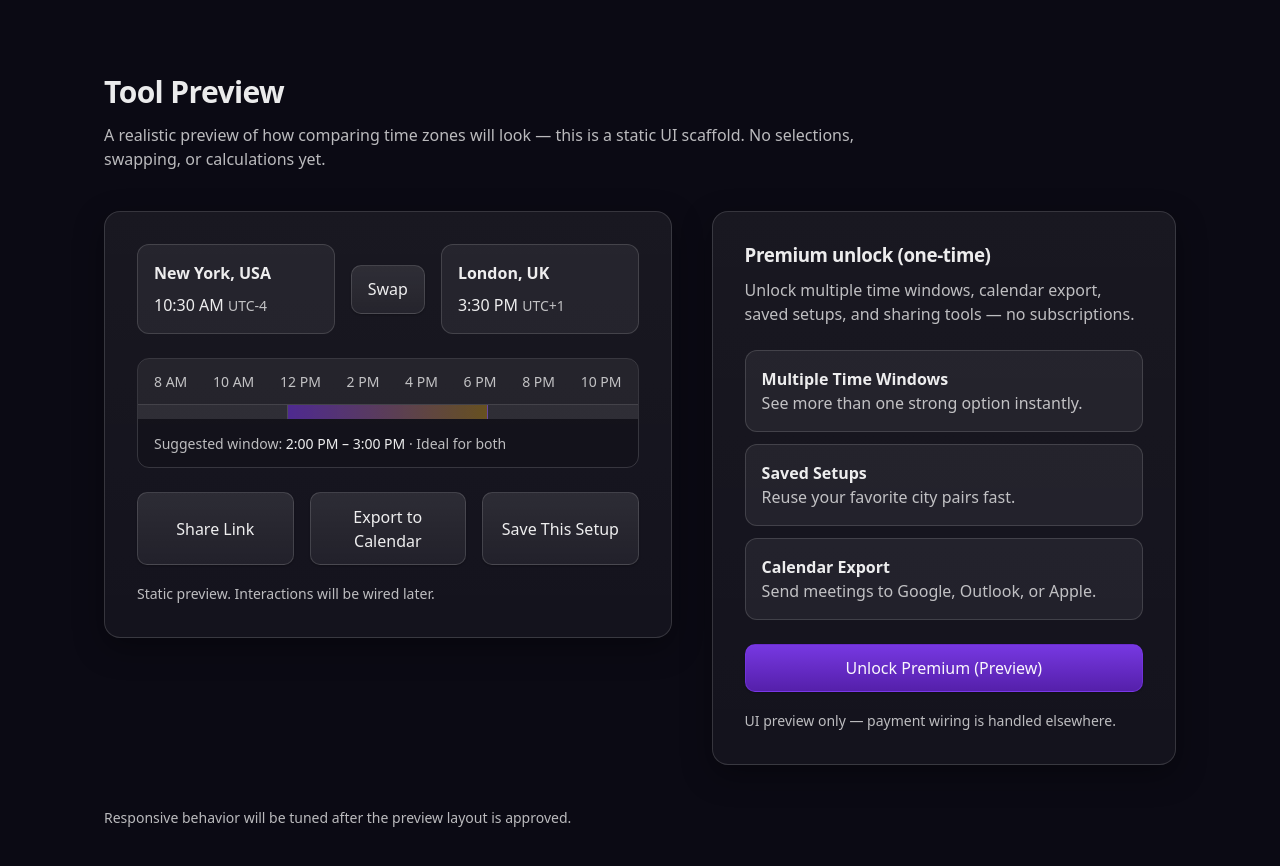
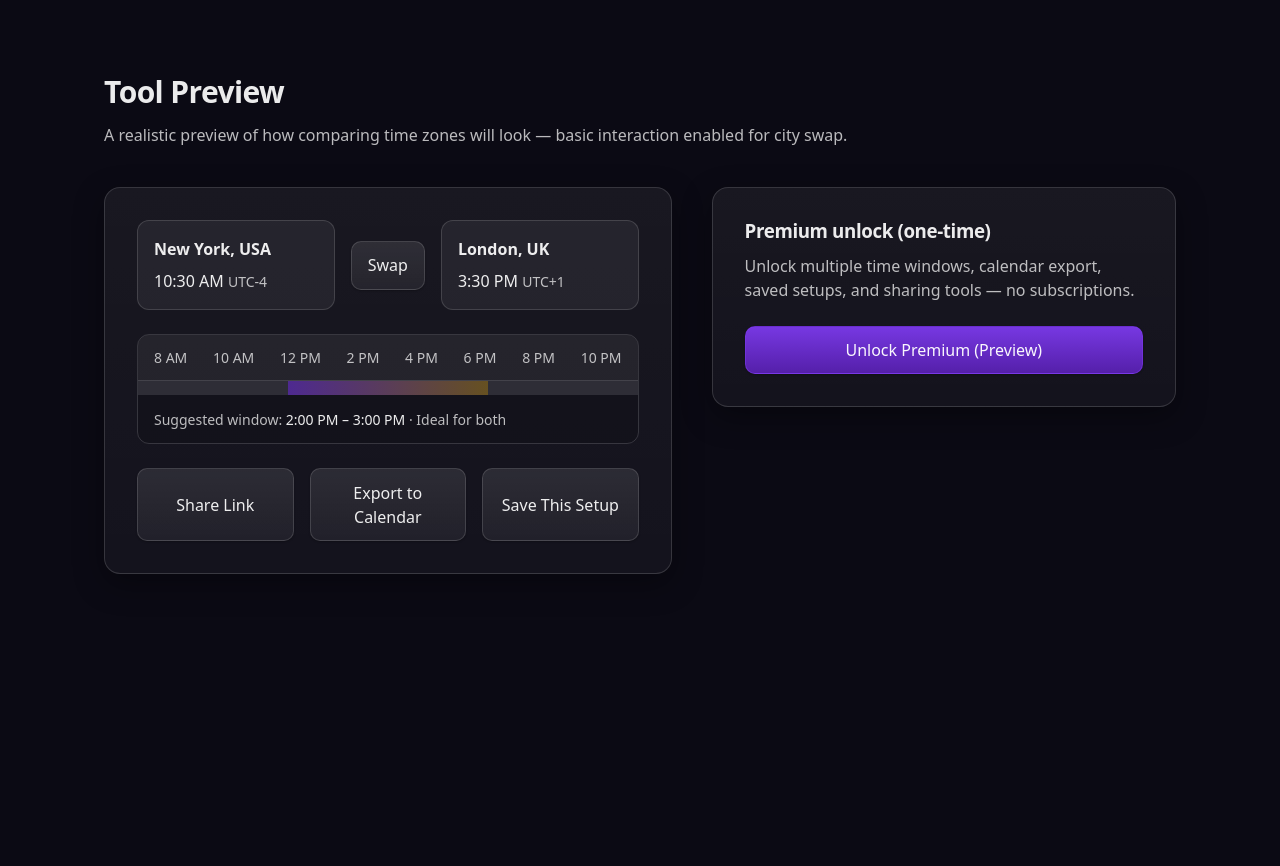
Before and after one commit to techtalk1282/Best-Meeting-Time, a Next.js app: page / in a window 1280 px wide. Shown: the part 700-1566 px from the top of the page. After the commit the page ends 1338 px from the top, so only its background shows below. Built offline with nearby package versions, Linux system fonts and the light colour scheme.

Commit message:
feat(ui): enable city swap interaction in tool preview

```diff
--- a/app/ui/ToolPreviewSection.tsx
+++ b/app/ui/ToolPreviewSection.tsx
@@ -1,10 +1,34 @@
+"use client";
+
 // app/ui/ToolPreviewSection.tsx
-// PURPOSE: Tool preview section — realistic static UI scaffold (no logic).
-// NO state, NO behavior, NO API calls.
+// PURPOSE: Tool preview section — interactive city swap only.
+// Still NO calculations or API calls.
+
+import { useState } from "react";
 
 export default function ToolPreviewSection() {
+
+  const [cityA, setCityA] = useState({
+    name: "New York, USA",
+    time: "10:30 AM",
+    utc: "UTC-4"
+  });
+
+  const [cityB, setCityB] = useState({
+    name: "London, UK",
+    time: "3:30 PM",
+    utc: "UTC+1"
+  });
+
+  function swapCities() {
+    const temp = cityA;
+    setCityA(cityB);
+    setCityB(temp);
+  }
+
   return (
     <section
+      id="tool-preview"
       aria-label="Tool Preview Section"
       style={{
         paddingTop: "var(--space-16)",
@@ -20,6 +44,7 @@ export default function ToolPreviewSection() {
           paddingRight: "var(--space-6)",
         }}
       >
+
         {/* Section Header */}
         <header
           aria-label="Tool Preview Header"
@@ -30,8 +55,8 @@ export default function ToolPreviewSection() {
         >
           <h2 style={{ marginBottom: "var(--space-3)" }}>Tool Preview</h2>
           <p style={{ maxWidth: 760 }}>
-            A realistic preview of how comparing time zones will look — this is a
-            static UI scaffold. No selections, swapping, or calculations yet.
+            A realistic preview of how comparing time zones will look — basic
+            interaction enabled for city swap.
           </p>
         </header>
 
@@ -45,7 +70,8 @@ export default function ToolPreviewSection() {
             alignItems: "start",
           }}
         >
-          {/* Left: Main Preview Card */}
+
+          {/* LEFT CARD */}
           <div
             aria-label="Preview Main Card"
             className="card"
@@ -53,6 +79,7 @@ export default function ToolPreviewSection() {
               padding: "var(--space-8)",
             }}
           >
+
             {/* City Row */}
             <div
               aria-label="City Row"
@@ -64,8 +91,9 @@ export default function ToolPreviewSection() {
                 marginBottom: "var(--space-6)",
               }}
             >
+
+              {/* City A */}
               <div
-                aria-label="City A Block"
                 style={{
                   padding: "var(--space-4)",
                   borderRadius: "var(--radius-md)",
@@ -74,22 +102,24 @@ export default function ToolPreviewSection() {
                 }}
               >
                 <p style={{ marginBottom: "var(--space-2)" }}>
-                  <strong style={{ color: "var(--text)" }}>New York, USA</strong>
+                  <strong style={{ color: "var(--text)" }}>{cityA.name}</strong>
                 </p>
+
                 <p style={{ marginBottom: 0 }}>
-                  <span style={{ color: "var(--text)" }}>10:30 AM</span>{" "}
-                  <small>UTC-4</small>
+                  <span style={{ color: "var(--text)" }}>{cityA.time}</span>{" "}
+                  <small>{cityA.utc}</small>
                 </p>
               </div>
 
-              <div aria-label="Swap Block" style={{ textAlign: "center" }}>
-                <button type="button" aria-label="Swap cities (static)">
+              {/* Swap Button */}
+              <div style={{ textAlign: "center" }}>
+                <button onClick={swapCities}>
                   Swap
                 </button>
               </div>
 
+              {/* City B */}
               <div
-                aria-label="City B Block"
                 style={{
                   padding: "var(--space-4)",
                   borderRadius: "var(--radius-md)",
@@ -98,18 +128,19 @@ export default function ToolPreviewSection() {
                 }}
               >
                 <p style={{ marginBottom: "var(--space-2)" }}>
-                  <strong style={{ color: "var(--text)" }}>London, UK</strong>
+                  <strong style={{ color: "var(--text)" }}>{cityB.name}</strong>
                 </p>
+
                 <p style={{ marginBottom: 0 }}>
-                  <span style={{ color: "var(--text)" }}>3:30 PM</span>{" "}
-                  <small>UTC+1</small>
+                  <span style={{ color: "var(--text)" }}>{cityB.time}</span>{" "}
+                  <small>{cityB.utc}</small>
                 </p>
               </div>
+
             </div>
 
-            {/* Timeline Strip (static) */}
+            {/* Timeline Strip (still static) */}
             <div
-              aria-label="Timeline Strip"
               style={{
                 borderRadius: "var(--radius-md)",
                 border: "1px solid var(--border)",
@@ -118,7 +149,6 @@ export default function ToolPreviewSection() {
               }}
             >
               <div
-                aria-label="Timeline Labels"
                 style={{
                   display: "flex",
                   justifyContent: "space-between",
@@ -138,38 +168,23 @@ export default function ToolPreviewSection() {
               </div>
 
               <div
-                aria-label="Timeline Bars"
                 style={{
                   display: "grid",
                   gridTemplateColumns: "1.2fr 1.6fr 1.2fr",
                   height: 14,
                 }}
               >
+                <div style={{ background: "rgba(255,255,255,0.10)" }} />
                 <div
-                  aria-label="Busy Left"
-                  style={{
-                    background: "rgba(255,255,255,0.10)",
-                    borderRight: "1px solid var(--border)",
-                  }}
-                />
-                <div
-                  aria-label="Overlap"
                   style={{
                     background:
                       "linear-gradient(90deg, rgba(124,58,237,0.55), rgba(251,191,36,0.35))",
-                    borderRight: "1px solid var(--border)",
                   }}
                 />
-                <div
-                  aria-label="Busy Right"
-                  style={{
-                    background: "rgba(255,255,255,0.10)",
-                  }}
-                />
+                <div style={{ background: "rgba(255,255,255,0.10)" }} />
               </div>
 
               <div
-                aria-label="Timeline Footer"
                 style={{
                   padding: "var(--space-3) var(--space-4)",
                   background: "rgba(0,0,0,0.12)",
@@ -177,129 +192,54 @@ export default function ToolPreviewSection() {
               >
                 <small>
                   Suggested window:{" "}
-                  <span style={{ color: "var(--text)" }}>2:00 PM – 3:00 PM</span>{" "}
+                  <span style={{ color: "var(--text)" }}>
+                    2:00 PM – 3:00 PM
+                  </span>{" "}
                   · Ideal for both
                 </small>
               </div>
             </div>
 
-            {/* Actions Row (static) */}
+            {/* Actions Row */}
             <div
-              aria-label="Tool Actions"
               style={{
                 display: "grid",
                 gridTemplateColumns: "1fr 1fr 1fr",
                 gap: "var(--space-4)",
               }}
             >
-              <button type="button" aria-label="Share link (static)">
-                Share Link
-              </button>
-              <button type="button" aria-label="Export calendar (static)">
-                Export to Calendar
-              </button>
-              <button type="button" aria-label="Save setup (static)">
-                Save This Setup
-              </button>
+              <button type="button">Share Link</button>
+              <button type="button">Export to Calendar</button>
+              <button type="button">Save This Setup</button>
             </div>
 
-            <p style={{ marginTop: "var(--space-4)", marginBottom: 0 }}>
-              <small>Static preview. Interactions will be wired later.</small>
-            </p>
           </div>
 
-          {/* Right: Feature + Upgrade Teaser (static) */}
-          <aside aria-label="Preview Side Panel">
-            <div
-              aria-label="Side Card"
-              className="card"
-              style={{ padding: "var(--space-8)" }}
-            >
+          {/* RIGHT PANEL (unchanged) */}
+          <aside>
+            <div className="card" style={{ padding: "var(--space-8)" }}>
+
               <h3 style={{ marginBottom: "var(--space-3)" }}>
                 Premium unlock (one-time)
               </h3>
+
               <p style={{ marginBottom: "var(--space-6)" }}>
                 Unlock multiple time windows, calendar export, saved setups, and
                 sharing tools — no subscriptions.
               </p>
 
-              <div
-                aria-label="Feature List"
-                style={{
-                  display: "grid",
-                  gap: "var(--space-3)",
-                  marginBottom: "var(--space-6)",
-                }}
-              >
-                <div
-                  style={{
-                    padding: "var(--space-4)",
-                    border: "1px solid var(--border)",
-                    borderRadius: "var(--radius-md)",
-                    background: "var(--surface)",
-                  }}
-                >
-                  <strong style={{ color: "var(--text)" }}>
-                    Multiple Time Windows
-                  </strong>
-                  <p style={{ marginBottom: 0 }}>
-                    See more than one strong option instantly.
-                  </p>
-                </div>
-
-                <div
-                  style={{
-                    padding: "var(--space-4)",
-                    border: "1px solid var(--border)",
-                    borderRadius: "var(--radius-md)",
-                    background: "var(--surface)",
-                  }}
-                >
-                  <strong style={{ color: "var(--text)" }}>Saved Setups</strong>
-                  <p style={{ marginBottom: 0 }}>
-                    Reuse your favorite city pairs fast.
-                  </p>
-                </div>
-
-                <div
-                  style={{
-                    padding: "var(--space-4)",
-                    border: "1px solid var(--border)",
-                    borderRadius: "var(--radius-md)",
-                    background: "var(--surface)",
-                  }}
-                >
-                  <strong style={{ color: "var(--text)" }}>
-                    Calendar Export
-                  </strong>
-                  <p style={{ marginBottom: 0 }}>
-                    Send meetings to Google, Outlook, or Apple.
-                  </p>
-                </div>
-              </div>
-
               <button
-                type="button"
                 className="button-primary"
-                aria-label="Unlock premium (static)"
                 style={{ width: "100%" }}
               >
                 Unlock Premium (Preview)
               </button>
 
-              <p style={{ marginTop: "var(--space-4)", marginBottom: 0 }}>
-                <small>UI preview only — payment wiring is handled elsewhere.</small>
-              </p>
             </div>
           </aside>
+
         </div>
 
-        {/* Mobile note (static) */}
-        <div style={{ marginTop: "var(--space-10)" }}>
-          <small>
-            Responsive behavior will be tuned after the preview layout is approved.
-          </small>
-        </div>
       </div>
     </section>
   );
```
